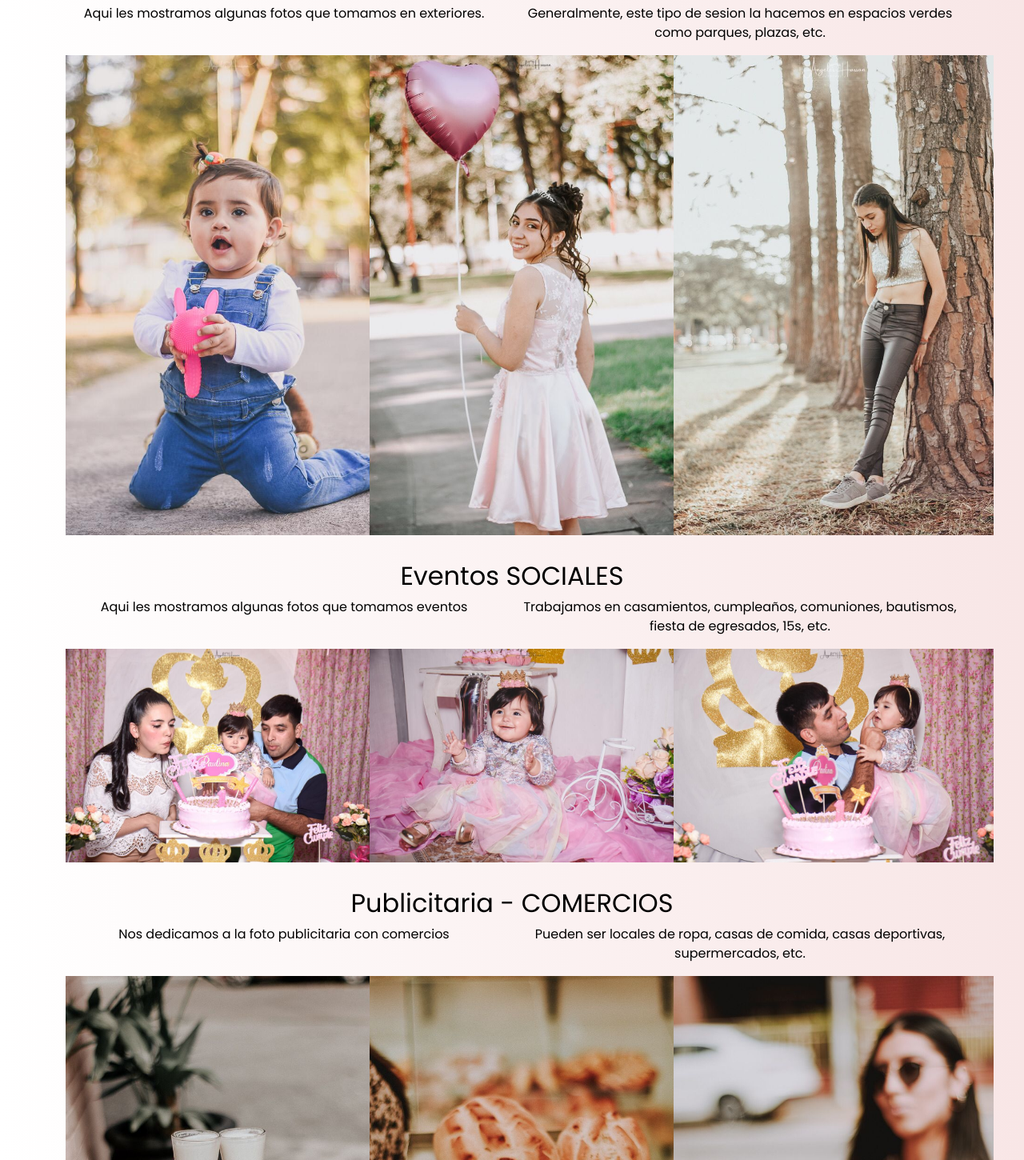
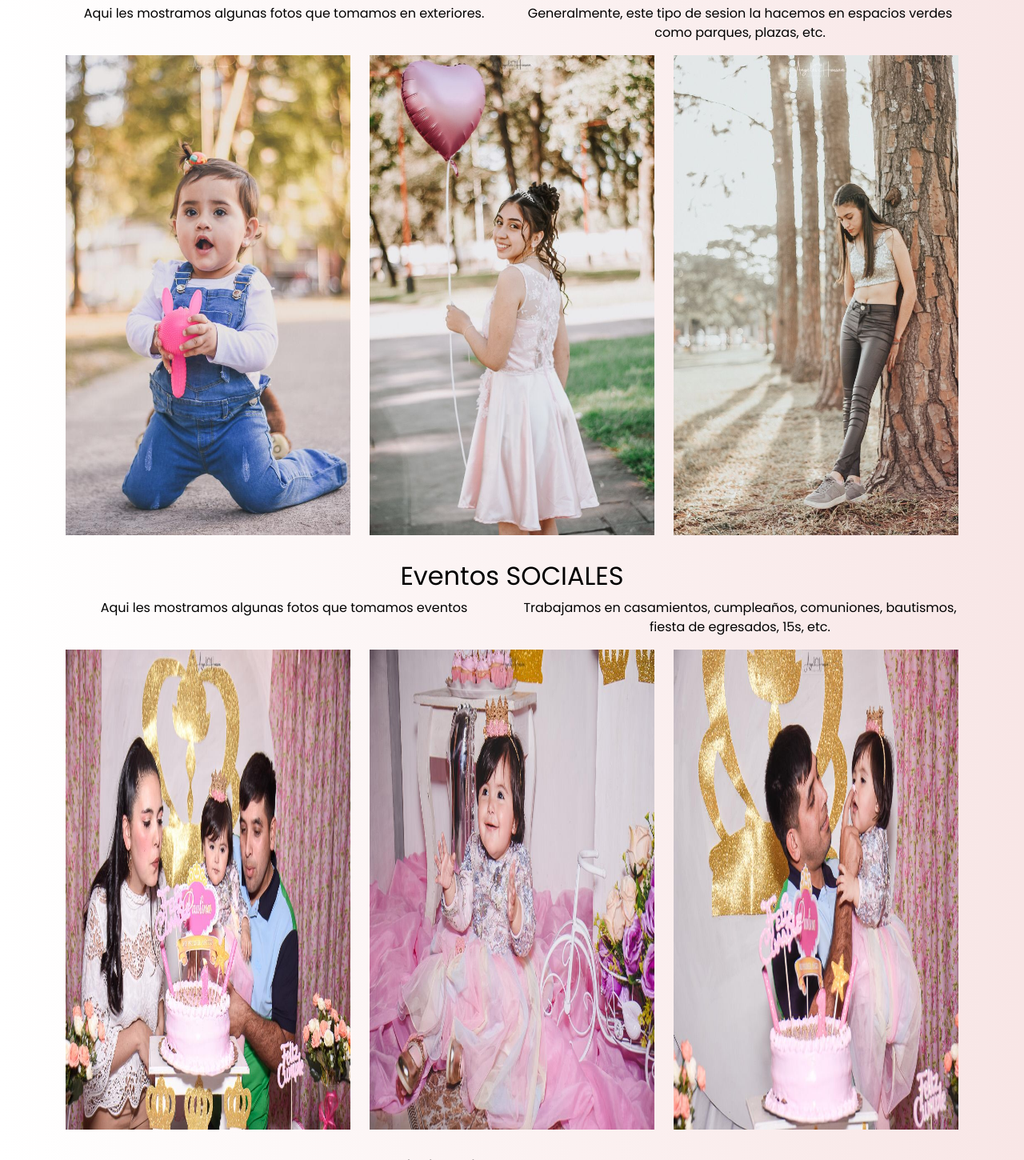
Before and after one commit to joacocortes01/Proyecto-Final-1, a website: page portfolio.html in a window 1280 px wide. Shown: the part 1350-2800 px from the top of the page at 80% size. Drawn offline with Linux system fonts and the light colour scheme.

Commit message:
agrego clases

```diff
--- a/portfolio.html
+++ b/portfolio.html
@@ -100,13 +100,28 @@
         </div>
         <div class="row">
           <div class="col-sm-6 col-md-4">
-            <img src="img/Estudio(1).jpeg" width="400px" alt="fotosesion" />
+            <img
+              src="img/Estudio(1).jpeg"
+              class="img-fluid"
+              width="400px"
+              alt="fotosesion"
+            />
           </div>
           <div class="col-sm-6 col-md-4">
-            <img src="img/Estudio(2).jpeg" width="400px" alt="fotosesion" />
+            <img
+              src="img/Estudio(2).jpeg"
+              class="img-fluid"
+              width="400px"
+              alt="fotosesion"
+            />
           </div>
           <div class="col-sm-6 col-md-4">
-            <img src="img/Estudio(3).jpeg" width="400px" alt="fotosesion" />
+            <img
+              src="img/Estudio(3).jpeg"
+              class="img-fluid"
+              width="400px"
+              alt="fotosesion"
+            />
           </div>
         </div>
         <div class="row">
@@ -123,13 +138,28 @@
         </div>
         <div class="row">
           <div class="col-sm-6 col-md-4">
-            <img src="img/Exterior(1).jpeg" width="400px" alt="fotosesion" />
+            <img
+              src="img/Exterior(1).jpeg"
+              class="img-fluid"
+              width="400px"
+              alt="fotosesion"
+            />
           </div>
           <div class="col-sm-6 col-md-4">
-            <img src="img/Exterior(2).jpeg" width="400px" alt="fotosesion" />
+            <img
+              src="img/Exterior(2).jpeg"
+              class="img-fluid"
+              width="400px"
+              alt="fotosesion"
+            />
           </div>
           <div class="col-sm-6 col-md-4">
-            <img src="img/Exterior(3).jpeg" width="400px" alt="fotosesion" />
+            <img
+              src="img/Exterior(3).jpeg"
+              class="img-fluid"
+              width="400px"
+              alt="fotosesion"
+            />
           </div>
         </div>
         <div class="row">
@@ -146,13 +176,28 @@
         </div>
         <div class="row">
           <div class="col-sm-6 col-md-4">
-            <img src="img/Pauli(1).jpeg" width="400px" alt="fotosesion" />
+            <img
+              src="img/Pauli(1).jpeg"
+              class="img-fluid"
+              width="400px"
+              alt="fotosesion"
+            />
           </div>
           <div class="col-sm-6 col-md-4">
-            <img src="img/Pauli(2).jpeg" width="400px" alt="fotosesion" />
+            <img
+              src="img/Pauli(2).jpeg"
+              class="img-fluid"
+              width="400px"
+              alt="fotosesion"
+            />
           </div>
           <div class="col-sm-6 col-md-4">
-            <img src="img/Pauli(3).jpeg" width="400px" alt="fotosesion" />
+            <img
+              src="img/Pauli(3).jpeg"
+              class="img-fluid"
+              width="400px"
+              alt="fotosesion"
+            />
           </div>
         </div>
         <div class="row">
@@ -171,6 +216,7 @@
           <div class="col-sm-6 col-md-4">
             <img
               src="img/Publicitaria(1).jpeg"
+              class="img-fluid"
               width="400px"
               alt="fotosesion"
             />
@@ -178,6 +224,7 @@
           <div class="col-sm-6 col-md-4">
             <img
               src="img/Publicitaria(2).jpeg"
+              class="img-fluid"
               width="400px"
               alt="fotosesion"
             />
@@ -185,6 +232,7 @@
           <div class="col-sm-6 col-md-4">
             <img
               src="img/Publicitaria(3).jpeg"
+              class="img-fluid"
               width="400px"
               alt="fotosesion"
             />
@@ -209,6 +257,7 @@
           <div class="col-sm-6 col-md-4">
             <img
               src="img/Publicitaria(4).jpeg"
+              class="img-fluid"
               width="400px"
               alt="fotosesion"
             />
@@ -216,6 +265,7 @@
           <div class="col-sm-6 col-md-4">
             <img
               src="img/Publicitaria(5).jpeg"
+              class="img-fluid"
               width="400px"
               alt="fotosesion"
             />
@@ -223,6 +273,7 @@
           <div class="col-sm-6 col-md-4">
             <img
               src="img/Publicitaria(6).jpeg"
+              class="img-fluid"
               width="400px"
               alt="fotosesion"
             />
```
